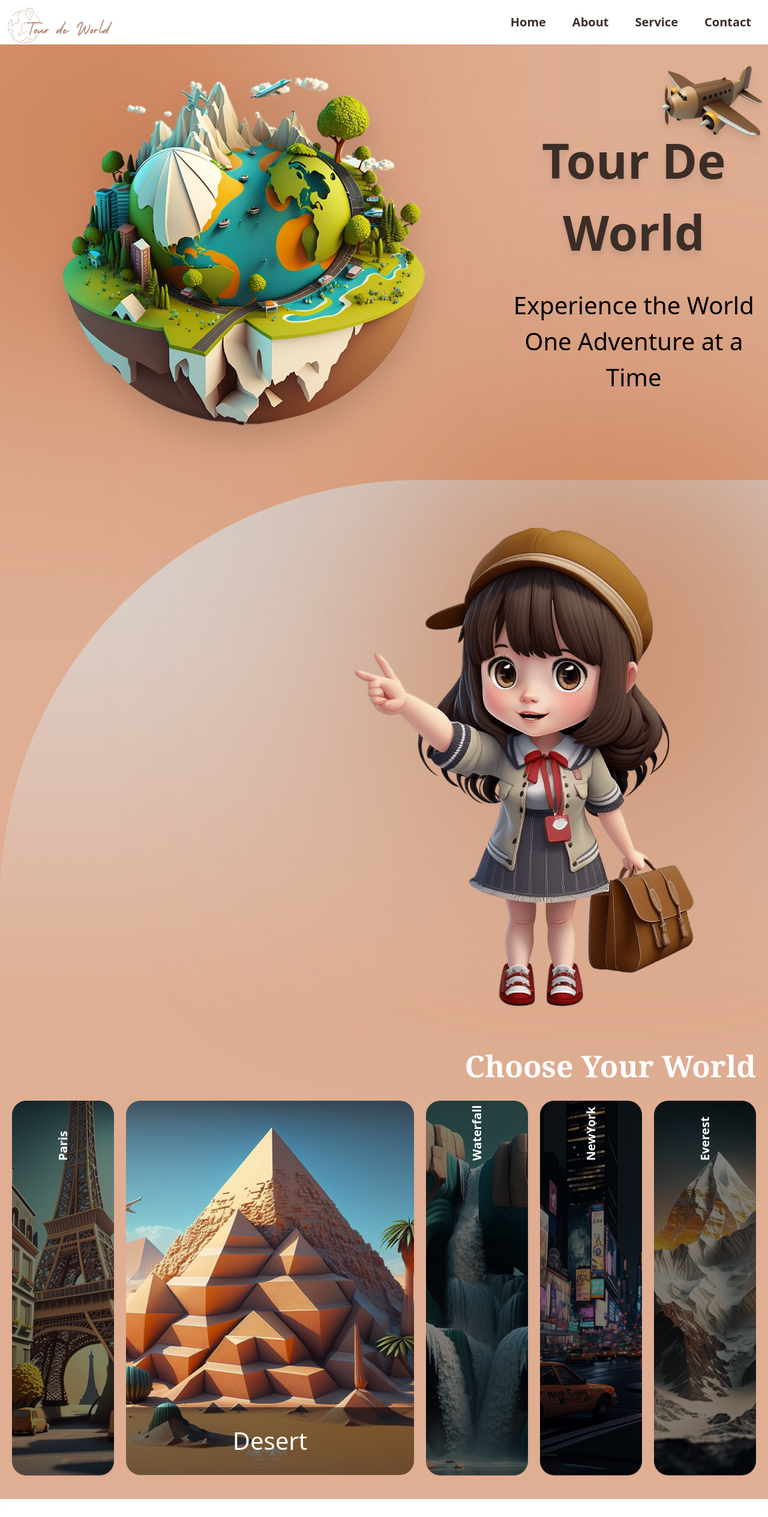
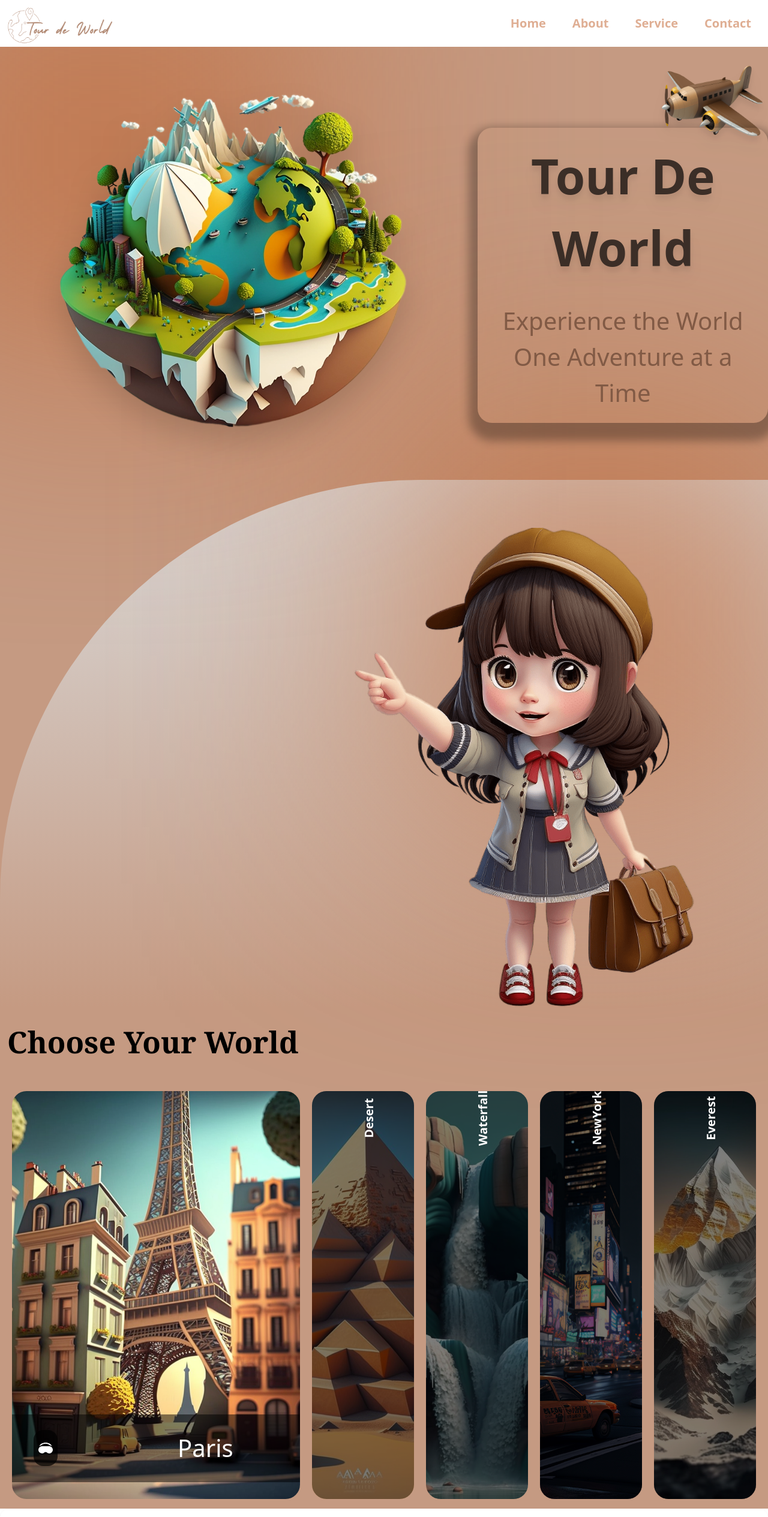
Before and after one commit to Gabbynts/tour-de-world, a Next.js app: page / in a window 1280 px wide. Shown: the top 2529 px of the page at 60% size. Built offline with nearby package versions, Linux system fonts and the light colour scheme.

Commit message:
feat: apply framer motion

```diff
--- a/src/components/PhotoCard.tsx
+++ b/src/components/PhotoCard.tsx
@@ -17,10 +17,10 @@ function PhotoCard({ id, imgUrl, title, index, active, handleClick }: Props) {
     <motion.div
       variants={fadeIn('right', 'spring', index * 0.5, 0.75)}
       className={`relative ${
-        active === id ? 'lg:flex-[3.5] flex-[10]' : 'lg:flex-[0.5] flex-[2]'
+        active === id ? 'lg:flex-[3.5] flex-[10]' : 'lg:flex-[0.5] flex-[2] '
       }
                     flex items-center justify-center min-w-[170px] h-[680px] transition-[flex]
-                    duration-[0.7s] ease-out-flex cursor-pointer gap-x-2 pt-14`}
+                    duration-[0.7s] ease-out-flex gap-x-2 my-1 pt-14`}
       onClick={() => handleClick(id)}
     >
       <Image
@@ -29,18 +29,29 @@ function PhotoCard({ id, imgUrl, title, index, active, handleClick }: Props) {
         id={id}
         width={1040}
         height={700}
-        className='object-cover rounded-[24px] w-full h-full'
+        className='absolute object-cover rounded-[24px] w-full h-full'
       />
 
       {active !== id ? (
-        <div className='bg-black/50 absolute w-full h-[625px] rounded-[24px]'>
-          <div className='-rotate-90'>
-            <h2 className='text-[20px] font-semibold text-white'>{title}</h2>
-          </div>
+        <div className='bg-black/50 absolute w-full h-full rounded-[24px] transition hover:bg-black/20 cursor-pointer '>
+            <div className=' lg:-rotate-90 pr-10 flex items-center justify-center'>
+              <h2 className='text-[20px] mt-5 ml-5 pr-5 font-semibold text-white '>{title}</h2>
+            </div>
         </div>
       ) : (
-        <div className='absolute bottom-0 rounded-b-[24px] bg-black/50 w-full h-1/6 flex justify-center items-center'>
-          <h2 className='text-[40px] font-light text-white'>{title}</h2>
+        <div className='absolute bottom-0 bg-black/50 py-5 w-full h-1/3 lg:h-1/6 flex items-center'>
+            <div className='pl-9 flex justify-between gap-x-[64px] sm:gap-x-[200px] transition-shadow'>
+                <div className='flex bg-black/70 hover:bg-white/40 sm:w-full sm:p-2 rounded-2xl justify-center items-center  cursor-pointer'>
+                    <Image
+                        src='/headset.svg'
+                        alt='Headset'
+                        width={60}
+                        height={20}
+                        className='w-1/2 sm:w-full'
+                    />
+                </div>
+                <h2 className='w-1/2 text-[24px] sm:text-[40px] font-light text-white'>{title}</h2>
+            </div>
         </div>
       )}
     </motion.div>
--- a/src/components/layout/Header.tsx
+++ b/src/components/layout/Header.tsx
@@ -17,8 +17,8 @@ function Header() {
       };
 
   return (
-    <header className='fixed flex justify-between bg-white w-full z-20'>
-        <div className='flex items-center'>
+    <header className='fixed flex justify-between bg-white w-full z-30'>
+        <div className='flex items-center mb-1'>
             <Image
               src='/images/TourdeWorld.png'
               alt='logo'
@@ -28,10 +28,10 @@ function Header() {
             />
         </div>
          <nav className='hidden md:flex items-center'>
-          <ul className='hidden relative md:flex gap-x-11 text-[20px] font-semibold text-[#3b2e27] right-7'>
+          <ul className='hidden relative md:flex gap-x-11 text-[20px] font-semibold right-7'>
             {navLinks.map(({ section, label }) => (
               <li key={`${section}${label}`}>
-                <a href={section} className='hover:text-gray-600'>
+                <a href={section} className=' hover:text-black hover:drop-shadow text-[#DFAE93]'>
                   {label}
                 </a>
               </li>
@@ -49,11 +49,11 @@ function Header() {
         <div
         className={`flex translate-y-[calc(100%-4rem)] md:hidden ${
           isOpen ? 'translate-x-0' : 'translate-x-full opacity-0'
-        } absolute left-0 h-screen w-full flex-col bg-[#DFAE93] pt-[6vh] text-white transition duration-300 bottom-2`}
+        } absolute left-0 min-h-screen w-full flex-col bg-[#DFAE93] transition duration-300 bottom-2`}
       >
         <nav className='relative z-20 flex h-screen w-full flex-col'>
           <ul>
-          <div className='flex justify-center items-center p-5 bg-white'>
+          <div className='flex justify-center items-center pb-5 bg-white'>
             <Image
               src='/images/TourdeWorld.png'
               alt='logo'
@@ -66,7 +66,7 @@ function Header() {
               <li key={`${section}${label}`} className='py-3 px-7'>
                 <a
                   href={section}
-                  className='flex w-full items-center justify-center font-semibold hover:text-gray-600'
+                  className='flex w-full items-center justify-center font-semibold hover:text-black text-[#3b2e27]'
                 >
                   {label}
                 </a>
--- /dev/null
+++ b/src/container/Earth.tsx
@@ -0,0 +1,44 @@
+import Image from 'next/image';
+import React, { useState } from 'react';
+import { motion } from 'framer-motion';
+import { earth, fadeIn, staggerContainer } from '@/utils/motion';
+
+
+function Earth() {
+  return (
+    <>
+<div id='earth'>
+          <div className='md:hidden'>
+            <motion.div
+              variants={earth('left')}
+              className='flex relative z-20 justify-center sm:top-4'
+            >
+              <Image
+                src='/images/earth.png'
+                alt='earth'
+                width={755}
+                height={670}
+                className='drop-shadow-2xl transition duration-500 hover:scale-105 hover:drop-shadow-[0_35px_35px_rgba(0,0,0,0.25)] w-5/6'
+              />
+            </motion.div>
+          </div>
+          <div className='hidden md:block'>
+            <motion.div
+              variants={earth('right')}
+              className='flex relative z-20 justify-center sm:top-4'
+            >
+              <Image
+                src='/images/earth.png'
+                alt='earth'
+                width={755}
+                height={670}
+                className='drop-shadow-2xl transition duration-500 hover:scale-105 hover:drop-shadow-[0_35px_35px_rgba(0,0,0,0.25)] w-5/6'
+              />
+            </motion.div>
+          </div>
+        </div>
+    </>
+  )
+}
+
+export default Earth
--- a/src/pages/index.tsx
+++ b/src/pages/index.tsx
@@ -19,9 +19,11 @@ export default function Home() {
         <meta name="viewport" content="width=device-width, initial-scale=1" />
         <link rel="icon" href="/favicon.ico" />
       </Head>
-      <main className='w-full bg-[#DFAE93] z-10'>
+      <main className='w-full bg-[#c59a82] z-10'>
         <Hero />
+
         <About />
+
         <Service />
       </main>
     </Layout>
--- a/src/sections/About.tsx
+++ b/src/sections/About.tsx
@@ -3,7 +3,7 @@ import React from 'react';
 
 function About() {
   return (
-    <section className='bg-gradient-to-b from-[#D9D9D9] to-[#DFAE93] rounded-tl-[700px] z-10'>
+    <section id='' className='bg-gradient-to-b from-[#D9D9D9] to-[#c59a82] rounded-tl-[700px] z-10'>
       <div className='hidden sm:block gradient-02 z-0 relative overflow-hidden right-0 -bottom-[500px]' />
       <div className='relative pt-20 flex justify-end'>
         <Image
--- a/src/sections/Hero.tsx
+++ b/src/sections/Hero.tsx
@@ -1,35 +1,46 @@
-import Image from "next/image";
-import React from "react";
+import Image from 'next/image';
+import React, { useState } from 'react';
+import { motion } from 'framer-motion';
+import { earth, fadeIn, staggerContainer } from '@/utils/motion';
+import Earth from '@/container/Earth';
 
-function Hero () {
+function Hero() {
+  const [size, setSize] = useState<string>('');
   return (
-        <section className='md:min-h-screen flex flex-col md:flex-row gap-5 items-center pb-3 md:pt-[50px] pt-28'>
-          <div className='absolute gradient-02 z-0 md:-left-[100px] -left-[300px] -top-6'/>
-            <div className='absolute -right-0 top-20'>
+    <section>
+      <motion.div
+        variants={staggerContainer}
+        initial='hidden'
+        whileInView='show'
+        viewport={{ once: false, amount: 0.25 }}
+        className='md:min-h-screen flex flex-col md:flex-row gap-5 items-center pb-3 md:pt-[50px] pt-28'
+      >
+        <div className='absolute gradient-02 z-0 md:-left-[100px] -left-[300px] -top-6' />
+        <motion.div
+          variants={fadeIn('left', 'tween', 0.2, 1)}
+          className='absolute -right-0 top-20'
+        >
           <Image
             src='/images/plane.png'
             alt='Plane'
             width={178}
             height={121}
-                className='drop-shadow-xl w-[70px] md:w-[190px]'/>
+            className='drop-shadow-xl w-[70px] md:w-[190px]'
+          />
+        </motion.div>
+
+        <Earth />
+        <div className='flex flex-col relative z-10 md:gap-y-8 -mt-20 sm:py-5 md:full py-28 md:px-7 text-center md:top-20 rounded-3xl md:bg-[#c59a82]/10 md:shadow-[0_15px_15px_15px_rgba(0,0,0,0.3)] transition duration-500 hover:scale-105'>
+          <h1 className='text-[#3b2e27] text-[50px] font-semibold md:font-[700] md:text-[80px] drop-shadow-xl z-10 '>
+            Tour De World
+          </h1>
+          <p className='text-[15px] md:text-[40px] z-10 text-[#815a45]'>
+            Experience the World <br /> One Adventure at a Time
+          </p>
         </div>
-
-            <div className='flex justify-center sm:top-4 transition duration-500 hover:scale-105'>
-              <Image
-              src='/images/earth.png'
-              alt='earth'
-              width={755}
-              height={670}
-              className='drop-shadow-2xl transition duration-500 hover:drop-shadow-[0_35px_35px_rgba(0,0,0,0.25)] w-5/6'/>
-            </div>
-
-            <div className='flex flex-col md:gap-y-8 -mt-20 sm:py-5 md:full py-28 text-center md:pt-32'>
-              <h1 className='text-[#3b2e27] text-[50px] font-semibold md:font-[700] md:text-[80px] drop-shadow-xl z-10 '>Tour De World</h1>
-              <p className='text-[15px] md:text-[40px] z-10'>Experience the World <br /> One Adventure at a Time</p>
-            </div>
+      </motion.div>
     </section>
-
-    )
+  );
 }
 
-export default Hero
+export default Hero;
--- a/src/sections/Service.tsx
+++ b/src/sections/Service.tsx
@@ -1,30 +1,40 @@
 import PhotoCard from '@/components/PhotoCard';
 import { photoWorlds } from '@/constant/photoWorlds';
+import { staggerContainer } from '@/utils/motion';
+import { motion } from 'framer-motion';
 import React, { useState } from 'react';
 
 function Service() {
-  const [active, setActive] = useState('2');
+  const [active, setActive] = useState('1');
 
   return (
-    <div className='pt-10'>
-      <div className='flex w-full pt-5 justify-end pr-5'>
-        <h2 className='text-[#ffffff] font-bold text-[50px] font-serif z-10'>
-          Choose Your World
-        </h2>
-      </div>
-
-      <div className='flex gap-x-5 -mt-9 min-h-[70vh] px-5 pb-10'>
+    <section className='pt-7 min-h-screen mx-auto flex flex-col justify-center'>
+        <motion.div
+        variants={staggerContainer}
+        initial="hidden"
+        whileInView="show"
+        viewport={{ once: false, amount: 0.25 }}
+      >
+        <div className='flex justify-center w-full md:justify-start pr-5 -mt-5 py-3 pl-3'>
+            <h2 className='text-[#000000] font-bold text-[24px] md:text-[50px] font-serif z-10'>
+            Choose Your World
+            </h2>
+        </div>
+        <div className='flex flex-col lg:flex-row gap-x-5 min-h-[70vh] px-5 md:pb-10 pb-3'>
         {photoWorlds.map((photo, index) => (
           <PhotoCard
             key={photo.id}
-            {...photo}
             index={index}
             active={active}
             handleClick={setActive}
+            {...photo}
           />
         ))}
       </div>
-    </div>
+
+      </motion.div>
+
+    </section>
   );
 }
 
--- a/src/utils/motion.ts
+++ b/src/utils/motion.ts
@@ -20,4 +20,29 @@ export const fadeIn = (
           ease: 'easeOut',
         },
     },
-});
+    });
+
+export const staggerContainer:any = (staggerChildren: any, delayChildren: any) => ({
+    hidden: {},
+    show: {
+      transition: {
+        staggerChildren,
+        delayChildren,
+      },
+    },
+    });
+
+export const earth = (direction: string) => ({
+    hidden: {
+      x: direction === 'left' ? '-100%' : '200%',
+      rotate: 180,
+    },
+    show: {
+      x: 0,
+      rotate: 0,
+      transition: {
+        type: 'spring',
+        duration: 1.5
+      },
+    },
+  });
```
Also changed, not shown: public/headset.svg (added). Lines whose indentation alone changed are shown as unchanged.
